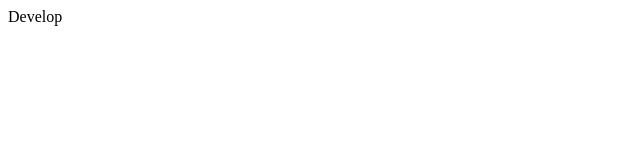
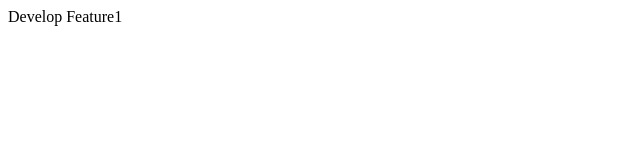
Before and after one commit to KonstantynHoncharenko/git-hw, a plain HTML site: page index.html in a window 1280 px wide. Shown: the full height of the page, 0-640 px from the left. Drawn offline with Linux system fonts and the light colour scheme.

Commit message:
feature1

```diff
--- a/index.html
+++ b/index.html
@@ -8,5 +8,6 @@
 </head>
 <body>
     Develop
+    Feature1
 </body>
 </html>
```
